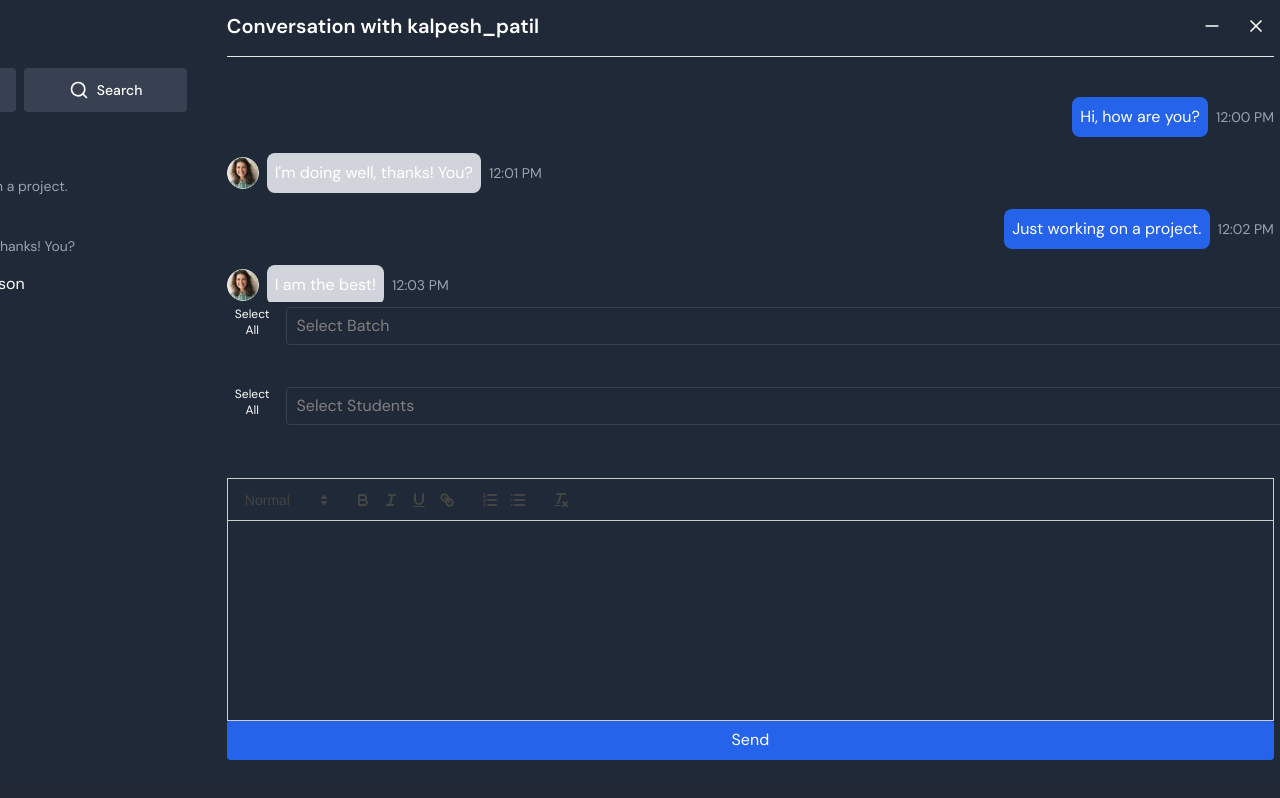
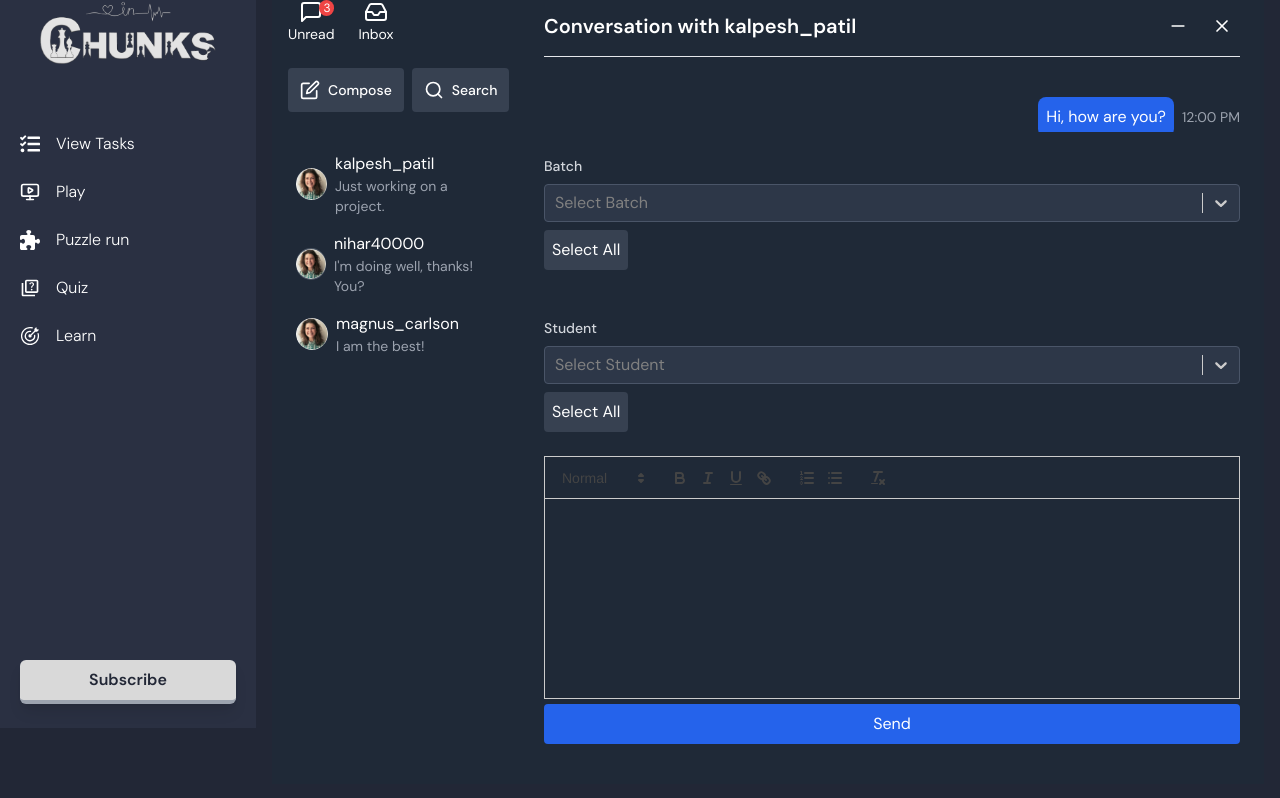
Before and after one commit to MirageTHE69/chessnchunks-frontend, a Next.js app: page /chat-communication in a window 1280 px wide. Built offline with nearby package versions, Linux system fonts and the light colour scheme.

Commit message:
updated import with next/image

```diff
--- a/next.config.mjs
+++ b/next.config.mjs
@@ -1,4 +1,3 @@
 /** @type {import('next').NextConfig} */
 const nextConfig = {};
-
 export default nextConfig;
--- a/package.json
+++ b/package.json
@@ -13,6 +13,7 @@
     "clsx": "^2.1.1",
     "next": "14.2.14",
     "react": "^18",
+    "react-country-flag": "^3.1.0",
     "react-dom": "^18",
     "react-icons": "^5.3.0",
     "react-quill": "^2.0.0",
--- a/src/components/Communication/Communication.tsx
+++ b/src/components/Communication/Communication.tsx
@@ -4,6 +4,7 @@ import Select from 'react-select';
 import { FiInbox, FiEdit, FiSearch, FiMessageSquare, FiMinus, FiX } from 'react-icons/fi';
 import dynamic from 'next/dynamic';
 import 'react-quill/dist/quill.snow.css';
+import Image from 'next/image';
 
 const ReactQuill = dynamic(() => import('react-quill'), { ssr: false });
 
@@ -30,7 +31,6 @@ const CommunicationCoach: React.FC = () => {
     const [batches, setBatches] = useState<OptionType[]>([]);
     const [selectedBatches, setSelectedBatches] = useState<OptionType[]>([]);
     const [students, setStudents] = useState<OptionType[]>([]);
-    const [emailNotification, setEmailNotification] = useState(false);
     const [selectedStudents, setSelectedStudents] = useState<OptionType[]>([]);
     const [conversationUser, setConversationUser] = useState("kalpesh_patil");
     const [messages, setMessages] = useState<Message[]>(mockMessages);
@@ -44,7 +44,7 @@ const CommunicationCoach: React.FC = () => {
         };
         const fetchStudents = async () => {
             setStudents([
-                { label: 'kalpesh_patil', value: 'kalpesh_patil', image: 'image.png' }, // Update with actual image paths
+                { label: 'kalpesh_patil', value: 'kalpesh_patil', image: 'image.png' },
                 { label: 'nihar40000', value: 'nihar40000', image: 'image.png' },
                 { label: 'magnus_carlson', value: 'magnus_carlson', image: 'image.png' },
             ]);
@@ -77,27 +77,19 @@ const CommunicationCoach: React.FC = () => {
         setConversationUser(userName);
     };
 
-
     const handleSendMessage = () => {
         if (newMessage.trim() === '') return;
 
-        // Create the message object using the current conversationUser as the sender
         const message: Message = {
-            sender: conversationUser, // Use the selected conversation user
+            sender: conversationUser,
             text: newMessage,
             time: new Date().toLocaleTimeString([], { hour: '2-digit', minute: '2-digit' }),
         };
 
-        // Convert HTML to plain text (strip HTML tags)
         const plainTextMessage = newMessage.replace(/<[^>]*>/g, '').trim();
-
-        // Update messages state with the new message
         setMessages([...messages, { ...message, text: plainTextMessage }]);
-
-        // Clear the input after sending
         setNewMessage('');
     };
-
 
     const getLastMessage = (studentName: string) => {
         const studentMessages = messages.filter(msg => msg.sender === studentName);
@@ -107,14 +99,22 @@ const CommunicationCoach: React.FC = () => {
     // Custom option component for the select dropdown
     const CustomOption = (props: any) => {
         const { innerRef, innerProps, data } = props;
+        const studentImage = data.image ? `/${data.image}` : '/fallback-image.png';
+
         return (
             <div
                 ref={innerRef}
                 {...innerProps}
                 className="flex items-center p-2 cursor-pointer hover:bg-gray-700"
             >
-                <img src={data.image} alt={data.label} className="w-8 h-8 rounded-full mr-2" />
-                <span className="text-white">{data.label}</span>
+                <Image
+                    src={studentImage}
+                    alt={data.label}
+                    width={32}
+                    height={32}
+                    className="rounded-full"
+                />
+                <span className="text-white ml-2">{data.label}</span>
             </div>
         );
     };
@@ -123,7 +123,6 @@ const CommunicationCoach: React.FC = () => {
         <div className="flex h-screen bg-gray-900">
             {/* Left Sidebar */}
             <div className="w-1/4 bg-gray-800 text-white p-4">
-                {/* Inbox and Unread */}
                 <div className="flex items-center mb-6">
                     <button className="flex flex-col items-center relative mr-6">
                         <FiMessageSquare size={24} />
@@ -140,7 +139,6 @@ const CommunicationCoach: React.FC = () => {
                     </button>
                 </div>
 
-                {/* Compose and Search Buttons */}
                 <div className="flex mb-8">
                     <button className="flex items-center justify-center gap-2 p-3 bg-gray-700 rounded text-white text-sm hover:bg-gray-600 w-full mr-2">
                         <FiEdit size={20} />
@@ -152,25 +150,28 @@ const CommunicationCoach: React.FC = () => {
                     </button>
                 </div>
 
-                {/* Chat List */}
                 <ul>
                     {students.map((student) => (
                         <li key={student.value} className="flex items-center p-2 cursor-pointer hover:bg-gray-700" onClick={() => handleUserClick(student.label)}>
                             <div className="w-8 h-8 rounded-full bg-gray-600 flex items-center justify-center mr-2">
-                                <img src={student.image} alt={student.label} className="w-full h-full rounded-full" />
+                                <Image
+                                    src={student.image ? `/${student.image}` : '/fallback-image.png'}
+                                    alt={student.label}
+                                    width={32}
+                                    height={32}
+                                    className="rounded-full"
+                                />
                             </div>
                             <div>
                                 <div className="text-white">{student.label}</div>
-                                <div className="text-gray-400 text-sm">{getLastMessage(student.label)}</div> {/* Updated to show last message */}
+                                <div className="text-gray-400 text-sm">{getLastMessage(student.label)}</div>
                             </div>
                         </li>
                     ))}
                 </ul>
             </div>
 
-            {/* Main Content */}
             <div className="w-3/4 p-6 bg-gray-800 text-white flex flex-col">
-                {/* Conversation Header */}
                 <div className="flex justify-between items-center border-b pb-3 mb-4">
                     <h2 className="text-xl font-semibold">Conversation with {conversationUser}</h2>
                     <div className="flex items-center gap-2">
@@ -183,13 +184,20 @@ const CommunicationCoach: React.FC = () => {
                     </div>
                 </div>
 
-                {/* Messages */}
                 <div className="flex flex-col mt-6 overflow-y-auto flex-grow" style={{ maxHeight: '400px' }}>
                     {messages.map((msg, index) => (
                         <div key={index} className={`flex items-center mb-4 ${msg.sender === conversationUser ? 'justify-end' : ''}`}>
                             {msg.sender !== conversationUser && (
                                 <div className="w-8 h-8 rounded-full bg-gray-600 flex items-center justify-center mr-2">
-                                    <img src={students.find(s => s.label === msg.sender)?.image} alt={msg.sender} className="w-full h-full rounded-full" />
+                                    <Image
+                                        src={students.find(s => s.label === msg.sender)?.image
+                                            ? `/${students.find(s => s.label === msg.sender)?.image}`
+                                            : '/fallback-image.png'}
+                                        alt={msg.sender}
+                                        width={32}
+                                        height={32}
+                                        className="rounded-full"
+                                    />
                                 </div>
                             )}
                             <div className={`bg-${msg.sender === conversationUser ? 'blue-600' : 'gray-300'} text-${msg.sender === conversationUser ? 'white' : 'black'} p-2 rounded-lg`}>
@@ -198,102 +206,88 @@ const CommunicationCoach: React.FC = () => {
                             <span className="text-gray-400 text-sm ml-2">{msg.time}</span>
                         </div>
                     ))}
-                    <div ref={messagesEndRef} /> {/* For scrolling to the bottom */}
+                    <div ref={messagesEndRef} />
                 </div>
 
-                <div className="flex-grow flex flex-col gap-4">
-                    {/* Select Dropdowns */}
-                    <div className="flex flex-col gap-4 mb-4">
-                        <div className="flex items-center mb-4"> {/* Wrap button and Select in a flex container */}
-                            <button
-                                onClick={handleBatchSelectAll}
-                                className="text-white bg-transparent rounded-md px-2 py-1 text-xs mb-2 mr-2 hover:bg-transparent focus:outline-none"
-                            >
-                                {isAllSelectedBatches ? 'Unselect All' : 'Select All'}
-                            </button>
+                <div className="my-6">
+                    <label className="block text-sm font-medium text-gray-300 mb-2">Batch</label>
                     <Select
                         options={batches}
                         isMulti
                         value={selectedBatches}
-                                // @ts-ignore
-                                onChange={setSelectedBatches}
+                        onChange={(selected) => setSelectedBatches(selected as OptionType[])}
                         placeholder="Select Batch"
                         styles={{
                             control: (provided) => ({
                                 ...provided,
-                                        backgroundColor: '#1f2937',
-                                        borderColor: '#374151',
-                                        width: '1100px',
+                                backgroundColor: '#2d3748',
+                                color: 'white',
+                                border: '1px solid #4a5568', // Border styling
                                 boxShadow: 'none',
                                 '&:hover': {
-                                            borderColor: '#374151', // Maintain border color on hover
+                                    border: '1px solid #a0aec0',
                                 },
                             }),
-                                    menu: (provided) => ({
-                                        ...provided,
-                                        backgroundColor: '#1f2937',
-                                        borderColor: '#374151',
-                                    }),
+                            menu: (provided) => ({ ...provided, backgroundColor: '#2d3748' }),
                             option: (provided, state) => ({
                                 ...provided,
-                                        backgroundColor: state.isSelected ? '#4b5563' : '#1f2937',
+                                backgroundColor: state.isSelected ? '#4a5568' : '#2d3748',
                                 color: 'white',
-                                        '&:hover': {
-                                            backgroundColor: '#374151',
-                                        },
                             }),
                         }}
+                        className="text-white"
                     />
+                    <button
+                        onClick={handleBatchSelectAll}
+                        className="mt-2 p-2 bg-gray-700 text-white rounded hover:bg-gray-600"
+                    >
+                        {isAllSelectedBatches ? 'Deselect All' : 'Select All'}
+                    </button>
                 </div>
-                        <div className="flex items-center mb-4">
-                            <button
-                                onClick={handleStudentSelectAll}
-                                className="text-white bg-transparent rounded-md px-2 py-1 text-xs mb-2 mr-2 hover:bg-transparent focus:outline-none"
-                            >
-                                {isAllSelectedStudents ? 'Unselect All' : 'Select All'}
-                            </button>
+
+                <div className="my-6">
+                    <label className="block text-sm font-medium text-gray-300 mb-2">Student</label>
                     <Select
                         options={students}
                         isMulti
                         value={selectedStudents}
-                                // @ts-ignore
-                                onChange={setSelectedStudents}
-                                placeholder="Select Students"
-                                components={{ Option: CustomOption }} // Use the custom option component
+                        onChange={(selected) => setSelectedStudents(selected as OptionType[])}
+                        placeholder="Select Student"
+                        components={{ Option: CustomOption }}
                         styles={{
                             control: (provided) => ({
                                 ...provided,
-                                        backgroundColor: '#1f2937', // Set your desired background color
-                                        borderColor: '#374151', // Set border color
+                                backgroundColor: '#2d3748',
+                                color: 'white',
+                                border: '1px solid #4a5568', // Border styling
                                 boxShadow: 'none',
-                                        width: '1100px',
                                 '&:hover': {
-                                            borderColor: '#4b5563', // Set hover border color
+                                    border: '1px solid #a0aec0',
                                 },
                             }),
-                                    menu: (provided) => ({
-                                        ...provided,
-                                        backgroundColor: '#1f2937', // Same background color for dropdown
-                                        borderColor: '#374151',
-                                    }),
+                            menu: (provided) => ({ ...provided, backgroundColor: '#2d3748' }),
                             option: (provided, state) => ({
                                 ...provided,
-                                        backgroundColor: state.isSelected ? '#4b5563' : '#1f2937', // Background for selected option
-                                        color: state.isSelected ? 'white' : 'white', // Text color
-                                        '&:hover': {
-                                            backgroundColor: '#374151', // Background on hover
-                                        },
+                                backgroundColor: state.isSelected ? '#4a5568' : '#2d3748',
+                                color: 'white',
                             }),
                         }}
+                        className="text-white"
                     />
-                        </div>
+                    <button
+                        onClick={handleStudentSelectAll}
+                        className="mt-2 p-2 bg-gray-700 text-white rounded hover:bg-gray-600"
+                    >
+                        {isAllSelectedStudents ? 'Deselect All' : 'Select All'}
+                    </button>
                 </div>
 
                 {/* Rich Text Editor */}
-                    <div className="flex items-center">
+                <div className="flex flex-col mb-4"> {/* Make it a flex column to stack editor and button */}
+                    <div className="mb-2"> {/* Add margin bottom for spacing */}
                         <ReactQuill
                             theme="snow"
-                            style={{ height: '200px', marginBottom: '10px', width: '100%' }} // Adjusted width
+                            style={{ height: '200px', width: '100%' }} // Keep full width
                             value={newMessage}
                             onChange={setNewMessage}
                         />
@@ -302,7 +296,7 @@ const CommunicationCoach: React.FC = () => {
                     {/* Send Button */}
                     <button
                         onClick={handleSendMessage}
-                        className="bg-blue-600 text-white py-2 px-4 rounded mt-4 hover:bg-blue-500"
+                        className="bg-blue-600 text-white py-2 px-4 mt-10 rounded hover:bg-blue-500"
                     >
                         Send
                     </button>
```
Also changed, not shown: src/components/Chat/PlayWithinBatch.tsx (+6 -3 lines), src/components/FriendsProfileStudent.tsx (+23 -10 lines), src/components/StudentDashboard.tsx (+11 -4 lines), src/components/StudentDersiliedDashboard.tsx (+13 -2 lines), src/components/ViewTask/ViewTaskDone.tsx (+13 -6 lines), src/components/header.tsx (+7 -6 lines), src/app/vercel.json (added), 1 other file (tests, documents, lock files or other folders). Lines whose indentation alone changed are shown as unchanged.
